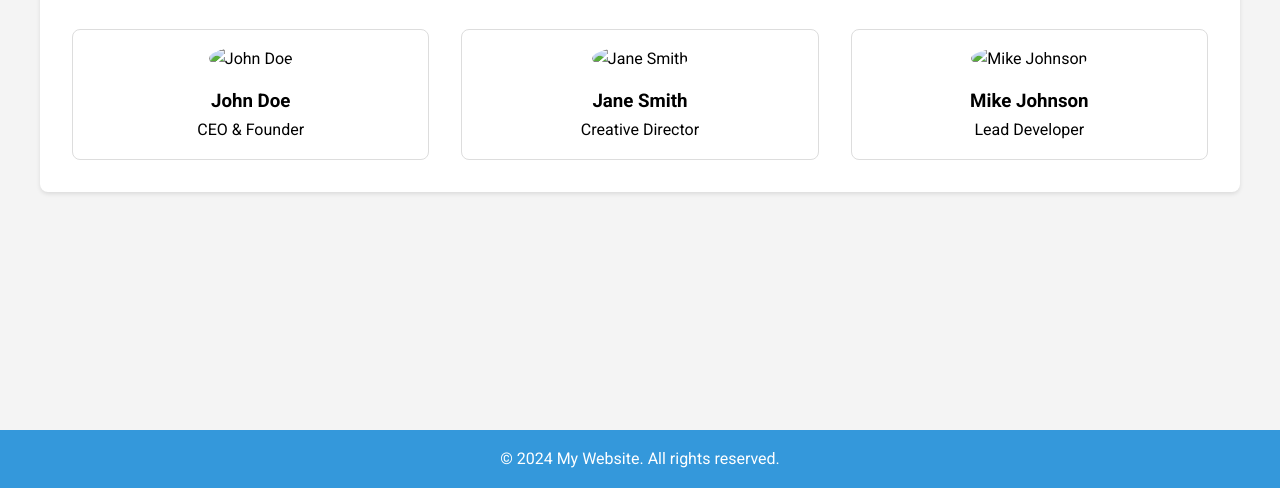
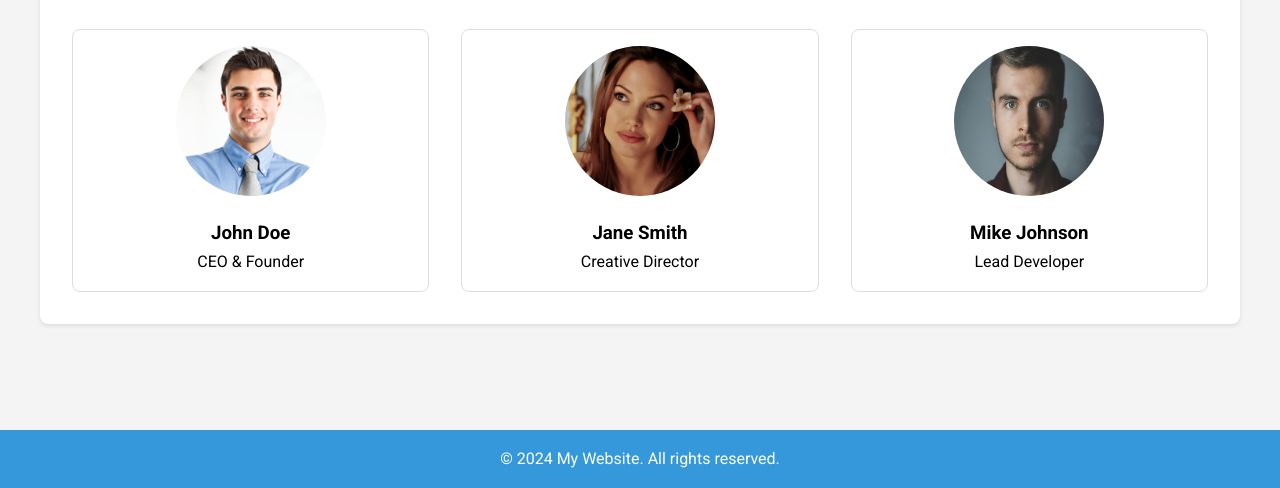
Before and after one commit to Mgtsampayan/YES, a plain HTML site: page About.html in a window 1280 px wide. Shown: the part 312-800 px from the top of the page. Drawn offline with Linux system fonts and the light colour scheme.

Commit message:
Updated and Improvements For Education Purposed only

```diff
--- a/About.html
+++ b/About.html
@@ -146,17 +146,17 @@
 
         <div class="team-section">
             <div class="team-member">
-                <img src="./assets/team1.jpg" alt="John Doe">
+                <img src="./assets/JohnDoe.jpg" alt="John Doe">
                 <h3>John Doe</h3>
                 <p>CEO & Founder</p>
             </div>
             <div class="team-member">
-                <img src="./assets/team2.jpg" alt="Jane Smith">
+                <img src="./assets/Jane Smith.jpg" alt="Jane Smith">
                 <h3>Jane Smith</h3>
                 <p>Creative Director</p>
             </div>
             <div class="team-member">
-                <img src="./assets/team3.jpg" alt="Mike Johnson">
+                <img src="./assets/MikeJohnson.jpg" alt="Mike Johnson">
                 <h3>Mike Johnson</h3>
                 <p>Lead Developer</p>
             </div>
```
Also changed, not shown: index.html (+2 -2 lines), assets/Jane Smith.jpg (added), assets/JohnDoe.jpg (added), assets/Keyboard.jpg (added), assets/MikeJohnson.jpg (added), assets/iphone.jpeg (added).
